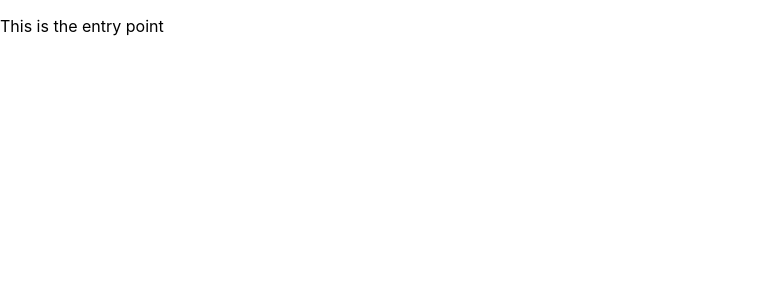
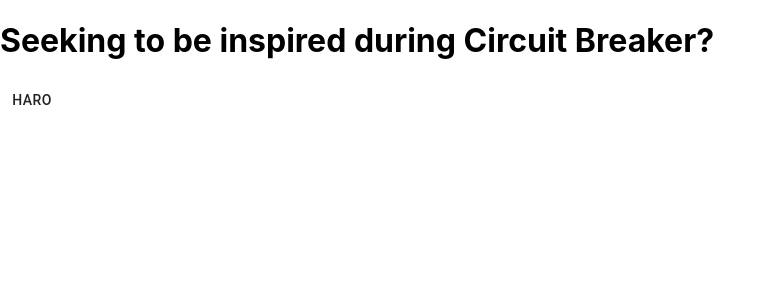
Before and after one commit to TanHaus/code-for-corona, a React (Create React App) app: page / in a window 1280 px wide. Shown: the top 300 px of the page, without its empty margins (0-776 px from the left). Built offline with nearby package versions, Linux system fonts and the light colour scheme.

Commit message:
Update EntryPoint.jsx

```diff
--- a/src/pages/EntryPoint.jsx
+++ b/src/pages/EntryPoint.jsx
@@ -1,8 +1,13 @@
 import React from "react";
+import { Link } from "react-router-dom";
+import { Grid, Button } from "@material-ui/core";
 
 function EntryPoint(props) {
     return (
-        <p>This is the entry point</p>
+        <Grid >
+            <h1>Seeking to be inspired during Circuit Breaker?</h1>
+            <Button >Haro</Button>
+        </Grid>
     );
 }
 
```
